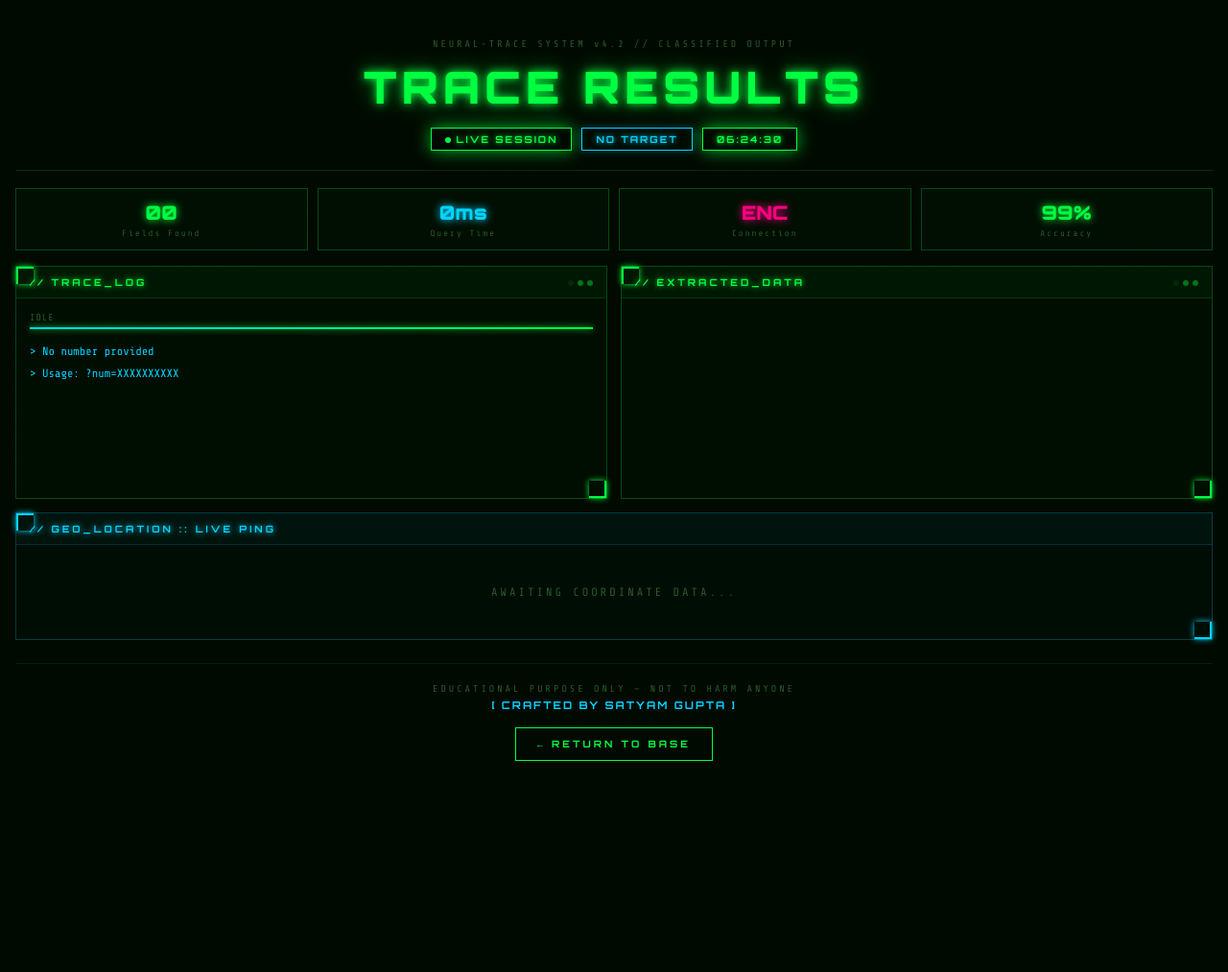
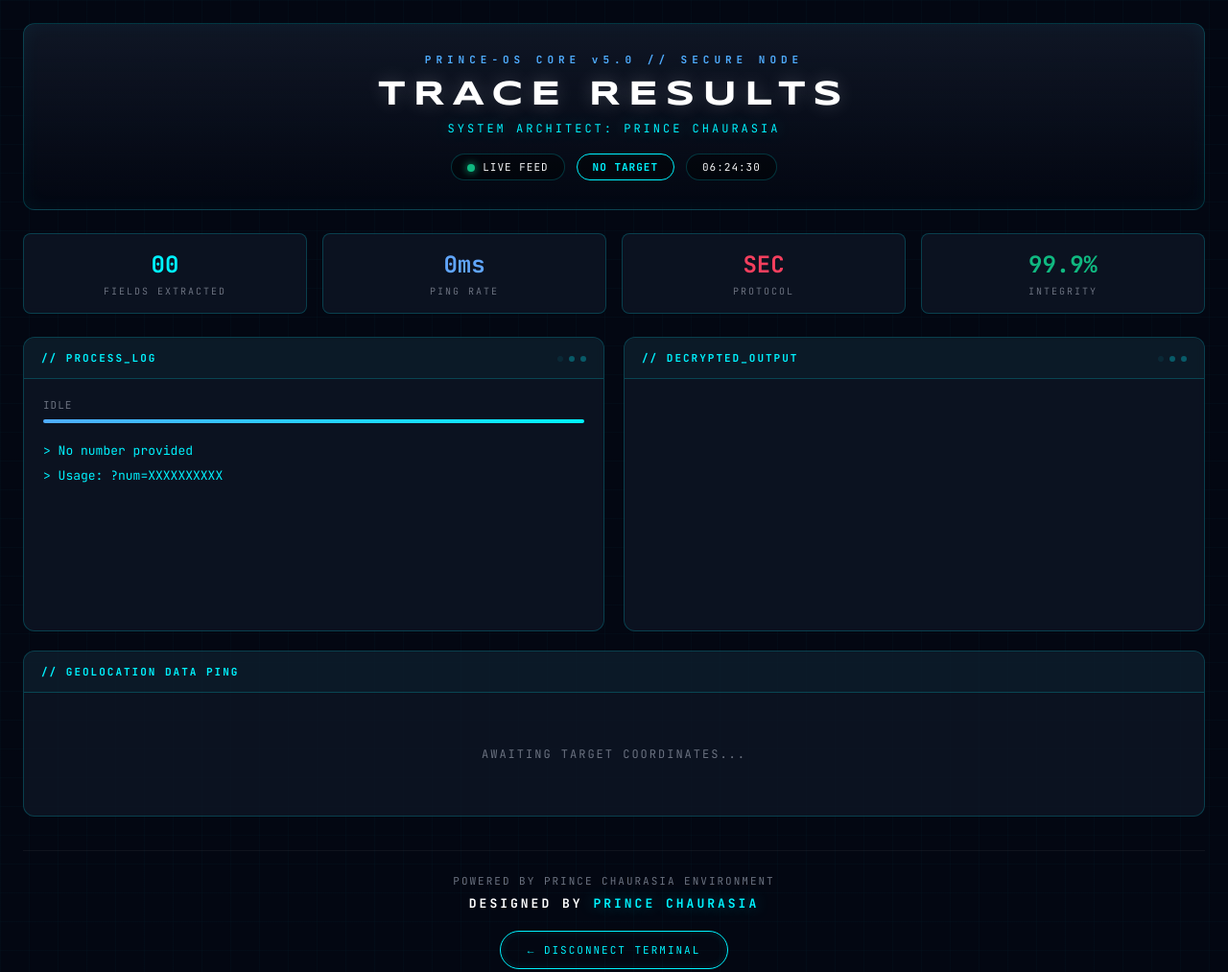
Before and after one commit to john034483/Numberinfo, a plain HTML site: page result.html in a window 1280 px wide. Shown: the whole page at 96% size. Before the commit the page ends 809 px from the top, so only its background shows below. Drawn offline with nearby package versions, Linux system fonts and the light colour scheme.

Commit message:
Update result.html

```diff
--- a/result.html
+++ b/result.html
@@ -2,102 +2,109 @@
 <html lang="en">
 <head>
 <meta charset="UTF-8">
-<title>TRACE RESULT</title>
+<title>PRINCE OS // TRACE RESULT</title>
 <meta name="viewport" content="width=device-width, initial-scale=1.0">
-<link href="https://fonts.googleapis.com/css2?family=Share+Tech+Mono&family=Orbitron:wght@700;900&display=swap" rel="stylesheet">
+<!-- Modern & Clean Fonts -->
+<link href="https://fonts.googleapis.com/css2?family=JetBrains+Mono:wght@400;500;700&family=Syncopate:wght@700&display=swap" rel="stylesheet">
 
 <style>
 * { margin:0; padding:0; box-sizing:border-box; }
 
+:root {
+  --bg-color: #030712;
+  --panel-bg: rgba(17, 24, 39, 0.7);
+  --accent-cyan: #00f2fe;
+  --accent-purple: #4facfe;
+  --text-primary: #f3f4f6;
+  --text-muted: #6b7280;
+  --border-color: rgba(0, 242, 254, 0.2);
+  --glow: 0 0 15px rgba(0, 242, 254, 0.4);
+}
+
 body {
-  background: #010a01;
-  color: #00ff41;
-  font-family: 'Share Tech Mono', monospace;
+  background: var(--bg-color);
+  color: var(--text-primary);
+  font-family: 'JetBrains Mono', monospace;
   min-height: 100vh;
-  padding: 16px;
-  /* scanline effect */
-  background-image: repeating-linear-gradient(
-    0deg,
-    transparent,
-    transparent 2px,
-    rgba(0,0,0,0.06) 2px,
-    rgba(0,0,0,0.06) 4px
-  );
+  padding: 24px;
+  background-image:
+    linear-gradient(rgba(0, 242, 254, 0.02) 1px, transparent 1px),
+    linear-gradient(90deg, rgba(0, 242, 254, 0.02) 1px, transparent 1px);
+  background-size: 30px 30px;
 }
 
 /* ── HEADER ── */
 .header {
   text-align: center;
-  padding: 24px 10px 20px;
-  border-bottom: 1px solid rgba(0,255,65,0.15);
-  margin-bottom: 18px;
+  padding: 30px 10px;
+  background: linear-gradient(180deg, rgba(17, 24, 39, 0.9) 0%, transparent 100%);
+  border: 1px solid var(--border-color);
+  border-radius: 12px;
+  margin-bottom: 24px;
+  backdrop-filter: blur(8px);
+  box-shadow: inset 0 0 20px rgba(0, 242, 254, 0.05);
 }
 
 .sys-tag {
-  font-size: 10px;
-  letter-spacing: 3px;
-  color: #2a5a2a;
-  margin-bottom: 10px;
+  font-size: 11px;
+  letter-spacing: 5px;
+  color: var(--accent-purple);
+  margin-bottom: 12px;
+  font-weight: 700;
 }
 
 h1 {
-  font-family: 'Orbitron', monospace;
-  font-size: clamp(22px, 6vw, 46px);
-  font-weight: 900;
-  letter-spacing: 5px;
-  color: #00ff41;
-  text-shadow: 0 0 10px #00ff41, 0 0 25px rgba(0,255,65,0.5);
-  animation: glitch 5s infinite;
+  font-family: 'Syncopate', sans-serif;
+  font-size: clamp(20px, 4vw, 36px);
+  font-weight: 700;
+  letter-spacing: 8px;
+  color: #ffffff;
+  text-shadow: 0 0 20px rgba(255,255,255,0.2);
+  margin-bottom: 8px;
 }
 
-@keyframes glitch {
-  0%,85%,100% { text-shadow: 0 0 10px #00ff41, 0 0 25px rgba(0,255,65,0.5); }
-  86% { text-shadow: -2px 0 #ff0080, 2px 0 #00d4ff; transform: translate(-1px); }
-  87% { text-shadow: 2px 0 #ff0080, -2px 0 #00d4ff; transform: translate(1px); }
-  88% { text-shadow: 0 0 10px #00ff41, 0 0 25px rgba(0,255,65,0.5); transform: none; }
+.developer-tag {
+  font-size: 12px;
+  letter-spacing: 3px;
+  color: var(--accent-cyan);
+  text-transform: uppercase;
+  margin-bottom: 15px;
+  text-shadow: var(--glow);
 }
 
 .badge-row {
   display: flex;
-  gap: 10px;
+  gap: 12px;
   justify-content: center;
   flex-wrap: wrap;
-  margin-top: 14px;
+  margin-top: 18px;
 }
 
 .badge {
-  font-family: 'Orbitron', monospace;
-  font-size: 10px;
-  letter-spacing: 2px;
-  padding: 5px 14px;
-  border: 1px solid #00ff41;
-  color: #00ff41;
-  text-shadow: 0 0 6px #00ff41;
-  box-shadow: 0 0 8px rgba(0,255,65,0.3);
-  animation: badgePulse 2s infinite;
+  font-size: 11px;
+  letter-spacing: 1px;
+  padding: 6px 16px;
+  border-radius: 30px;
+  border: 1px solid var(--border-color);
+  background: rgba(0, 0, 0, 0.4);
+  color: var(--text-primary);
 }
 
 .badge-c {
-  border-color: #00d4ff;
-  color: #00d4ff;
-  text-shadow: 0 0 6px #00d4ff;
-  box-shadow: 0 0 8px rgba(0,212,255,0.3);
-  animation: none;
-}
-
-@keyframes badgePulse {
-  0%,100% { box-shadow: 0 0 8px rgba(0,255,65,0.3); }
-  50%      { box-shadow: 0 0 18px rgba(0,255,65,0.7); }
+  border-color: var(--accent-cyan);
+  color: var(--accent-cyan);
+  font-weight: bold;
 }
 
 .dot {
   display: inline-block;
-  width: 6px; height: 6px;
+  width: 8px; height: 8px;
   border-radius: 50%;
-  background: #00ff41;
-  margin-right: 6px;
+  background: #10b981;
+  margin-right: 8px;
   vertical-align: middle;
-  animation: blink 1s step-end infinite;
+  box-shadow: 0 0 8px #10b981;
+  animation: blink 1.5s step-end infinite;
 }
 
 @keyframes blink { 0%,100%{opacity:1} 50%{opacity:0} }
@@ -106,215 +113,205 @@ h1 {
 .stats {
   display: grid;
   grid-template-columns: repeat(4, 1fr);
-  gap: 10px;
-  margin-bottom: 16px;
+  gap: 16px;
+  margin-bottom: 24px;
 }
 
 .sbox {
-  border: 1px solid rgba(0,255,65,0.25);
-  padding: 12px 8px;
+  border: 1px solid var(--border-color);
+  border-radius: 8px;
+  padding: 16px 10px;
   text-align: center;
-  background: rgba(0,255,65,0.02);
+  background: var(--panel-bg);
+  backdrop-filter: blur(4px);
+  transition: transform 0.2s, border-color 0.2s;
+}
+
+.sbox:hover {
+  transform: translateY(-2px);
+  border-color: var(--accent-cyan);
 }
 
 .snum {
-  font-family: 'Orbitron', monospace;
-  font-size: 20px; font-weight: 900;
+  font-size: 24px;
+  font-weight: 700;
   display: block;
-  text-shadow: 0 0 8px currentColor;
 }
 
-.slbl { font-size: 9px; letter-spacing: 2px; color: #2a5a2a; margin-top: 4px; }
+.slbl {
+  font-size: 10px;
+  letter-spacing: 2px;
+  color: var(--text-muted);
+  margin-top: 6px;
+  text-transform: uppercase;
+}
 
 /* ── PANELS ── */
 .grid {
   display: grid;
   grid-template-columns: 1fr 1fr;
-  gap: 14px;
-  margin-bottom: 14px;
+  gap: 20px;
+  margin-bottom: 20px;
 }
 
 .panel {
-  border: 1px solid rgba(0,255,65,0.25);
-  background: rgba(0,255,65,0.02);
-  position: relative;
-}
-
-/* corner brackets */
-.panel::before {
-  content: '';
-  position: absolute; top: 0; left: 0;
-  width: 16px; height: 16px;
-  border-top: 2px solid #00ff41;
-  border-left: 2px solid #00ff41;
-  box-shadow: 0 0 6px #00ff41;
-}
-
-.panel::after {
-  content: '';
-  position: absolute; bottom: 0; right: 0;
-  width: 16px; height: 16px;
-  border-bottom: 2px solid #00ff41;
-  border-right: 2px solid #00ff41;
-  box-shadow: 0 0 6px #00ff41;
+  border: 1px solid var(--border-color);
+  background: var(--panel-bg);
+  border-radius: 12px;
+  overflow: hidden;
+  backdrop-filter: blur(4px);
 }
 
 .panel-head {
-  padding: 10px 14px;
-  border-bottom: 1px solid rgba(0,255,65,0.15);
-  background: rgba(0,255,65,0.04);
-  font-family: 'Orbitron', monospace;
-  font-size: 10px;
-  letter-spacing: 3px;
-  color: #00ff41;
-  text-shadow: 0 0 6px #00ff41;
+  padding: 14px 18px;
+  border-bottom: 1px solid var(--border-color);
+  background: rgba(0, 242, 254, 0.03);
+  font-size: 11px;
+  letter-spacing: 2px;
+  color: var(--accent-cyan);
   display: flex;
   align-items: center;
   justify-content: space-between;
+  font-weight: 700;
 }
 
 .dots span {
   display: inline-block;
   width: 6px; height: 6px;
   border-radius: 50%;
-  background: #00ff41;
-  margin-left: 4px;
-  opacity: 0.4;
+  background: var(--accent-cyan);
+  margin-left: 6px;
+  opacity: 0.3;
+}
+.dots span:first-child { opacity: 1; animation: blink 1.5s infinite; }
+
+.panel-body { padding: 20px; }
+
+/* Progress Bar */
+.prog-lbl { font-size: 11px; color: var(--text-muted); letter-spacing: 1px; margin-bottom: 8px; text-transform: uppercase;}
+.prog-bar  { height: 4px; background: rgba(255,255,255,0.05); border-radius: 10px; margin-bottom: 16px; overflow: hidden; }
+.prog-fill {
+  height: 100%;
+  background: linear-gradient(90deg, var(--accent-purple), var(--accent-cyan));
+  width: 0%;
+  transition: width 1s cubic-bezier(0.4, 0, 0.2, 1);
 }
 
-.dots span:first-child { opacity: 0.9; animation: blink 1.5s infinite; }
-
-.panel-body { padding: 14px; }
-
-/* progress */
-.prog-lbl { font-size: 10px; color: #2a5a2a; letter-spacing: 1px; margin-bottom: 5px; }
-.prog-bar  { height: 2px; background: rgba(0,255,65,0.1); margin-bottom: 12px; }
-.prog-fill {
-  height: 100%;
-  background: linear-gradient(90deg, #00d4ff, #00ff41);
-  box-shadow: 0 0 6px #00ff41;
-  width: 0%;
-  transition: width 1.5s ease-out;
+/* Terminal */
+#terminal {
+  font-size: 13px;
+  line-height: 2;
+  max-height: 320px;
+  overflow-y: auto;
+  min-height: 180px;
+  color: #d1d5db;
 }
 
-/* terminal */
-#terminal {
-  font-size: 12px;
-  line-height: 1.9;
-  max-height: 320px;
-  overflow-y: auto;
-  min-height: 150px;
+#terminal::-webkit-scrollbar { width: 4px; }
+#terminal::-webkit-scrollbar-thumb { background: var(--border-color); border-radius: 10px; }
+
+/* Data Fields */
+.data-field {
+  margin-bottom: 12px;
+  padding: 12px 16px;
+  border: 1px solid rgba(255,255,255,0.03);
+  border-radius: 8px;
+  background: rgba(0,0,0,0.2);
+  transition: all 0.2s;
 }
 
-#terminal::-webkit-scrollbar { width: 3px; }
-#terminal::-webkit-scrollbar-thumb { background: #00ff41; }
-
-/* data fields */
-.data-field {
-  margin: 8px 0;
-  padding: 10px 12px;
-  border-left: 2px solid #00ff41;
-  border-bottom: 1px solid rgba(0,255,65,0.07);
-  background: rgba(0,255,65,0.03);
-  word-break: break-word;
-  transition: background 0.2s;
+.data-field:hover {
+  background: rgba(0, 242, 254, 0.03);
+  border-color: rgba(0, 242, 254, 0.15);
 }
-
-.data-field:hover { background: rgba(0,255,65,0.07); }
 
 .data-field b {
   display: block;
-  font-family: 'Orbitron', monospace;
-  font-size: 9px;
-  letter-spacing: 2px;
-  color: #00d4ff;
-  text-shadow: 0 0 5px #00d4ff;
-  font-weight: normal;
-  margin-bottom: 3px;
+  font-size: 10px;
+  letter-spacing: 1.5px;
+  color: var(--accent-purple);
+  font-weight: 500;
+  margin-bottom: 5px;
 }
 
-.data-field span { color: #c8ffc8; font-size: 13px; }
+.data-field span { color: #ffffff; font-size: 14px; }
 
-/* map */
+/* Map */
 #mapBox {
   grid-column: 1 / -1;
-  border: 1px solid rgba(0,212,255,0.25);
-  background: rgba(0,212,255,0.02);
-  position: relative;
-}
-
-#mapBox::before {
-  content: '';
-  position: absolute; top: 0; left: 0;
-  width: 16px; height: 16px;
-  border-top: 2px solid #00d4ff;
-  border-left: 2px solid #00d4ff;
-  box-shadow: 0 0 6px #00d4ff;
-  z-index: 5;
-}
-
-#mapBox::after {
-  content: '';
-  position: absolute; bottom: 0; right: 0;
-  width: 16px; height: 16px;
-  border-bottom: 2px solid #00d4ff;
-  border-right: 2px solid #00d4ff;
-  box-shadow: 0 0 6px #00d4ff;
-  z-index: 5;
+  border: 1px solid var(--border-color);
+  background: var(--panel-bg);
+  border-radius: 12px;
+  overflow: hidden;
 }
 
 .map-head {
-  padding: 10px 14px;
-  border-bottom: 1px solid rgba(0,212,255,0.15);
-  background: rgba(0,212,255,0.03);
-  font-family: 'Orbitron', monospace;
-  font-size: 10px; letter-spacing: 3px;
-  color: #00d4ff;
-  text-shadow: 0 0 6px #00d4ff;
+  padding: 14px 18px;
+  border-bottom: 1px solid var(--border-color);
+  background: rgba(0, 242, 254, 0.03);
+  font-size: 11px; letter-spacing: 2px;
+  color: var(--accent-cyan);
+  font-weight: 700;
 }
 
-.map-body { padding: 12px; }
+.map-body { padding: 16px; }
 
 #mapBox iframe {
   display: block;
-  border: 1px solid rgba(0,212,255,0.2);
-  filter: invert(90%) hue-rotate(135deg) saturate(1.3) brightness(0.85);
+  border-radius: 8px;
+  border: 1px solid rgba(0, 242, 254, 0.1);
+  /* Sleek dark map overlay effect */
+  filter: invert(90%) hue-rotate(190deg) contrast(1.2) brightness(0.9);
 }
 
-/* footer */
+/* ── FOOTER ── */
 .footer {
   text-align: center;
-  margin-top: 24px;
-  padding-top: 20px;
-  border-top: 1px solid rgba(0,255,65,0.1);
+  margin-top: 35px;
+  padding-top: 24px;
+  border-top: 1px solid rgba(255,255,255,0.05);
 }
 
-.footer p { font-size: 10px; color: #2a5a2a; letter-spacing: 3px; margin-bottom: 5px; }
-.credit    { font-family: 'Orbitron', monospace; font-size: 11px; color: #00d4ff; letter-spacing: 2px; margin-bottom: 16px; }
+.footer p { font-size: 11px; color: var(--text-muted); letter-spacing: 2px; margin-bottom: 8px; }
+.credit {
+  font-size: 13px;
+  color: #ffffff;
+  letter-spacing: 3px;
+  margin-bottom: 20px;
+  font-weight: 700;
+}
+.credit span {
+  color: var(--accent-cyan);
+  text-shadow: var(--glow);
+}
 
 .back-btn {
   display: inline-block;
-  padding: 10px 22px;
-  border: 1px solid #00ff41;
-  color: #00ff41;
-  font-family: 'Orbitron', monospace;
-  font-size: 10px; letter-spacing: 3px;
-  cursor: pointer; background: transparent;
+  padding: 12px 28px;
+  border: 1px solid var(--accent-cyan);
+  border-radius: 30px;
+  color: var(--accent-cyan);
+  font-family: 'JetBrains Mono', monospace;
+  font-size: 11px; letter-spacing: 2px;
+  cursor: pointer;
+  background: transparent;
   text-transform: uppercase;
   transition: all 0.3s;
+  box-shadow: inset 0 0 10px rgba(0, 242, 254, 0.1);
 }
 
 .back-btn:hover {
-  background: rgba(0,255,65,0.1);
-  box-shadow: 0 0 14px rgba(0,255,65,0.4);
-  color: #fff;
+  background: var(--accent-cyan);
+  color: var(--bg-color);
+  box-shadow: 0 0 20px rgba(0, 242, 254, 0.4);
+  font-weight: bold;
 }
 
-/* responsive */
-@media(max-width: 600px) {
+/* Responsive */
+@media(max-width: 768px) {
   .grid  { grid-template-columns: 1fr; }
-  .stats { grid-template-columns: repeat(2,1fr); }
-  h1     { letter-spacing: 3px; }
+  .stats { grid-template-columns: repeat(2, 1fr); }
+  body { padding: 12px; }
 }
 </style>
 </head>
@@ -322,10 +319,11 @@ h1 {
 
 <!-- HEADER -->
 <div class="header">
-  <div class="sys-tag">NEURAL-TRACE SYSTEM v4.2 // CLASSIFIED OUTPUT</div>
+  <div class="sys-tag">PRINCE-OS CORE v5.0 // SECURE NODE</div>
   <h1>TRACE RESULTS</h1>
+  <div class="developer-tag">SYSTEM ARCHITECT: PRINCE CHAURASIA</div>
   <div class="badge-row">
-    <div class="badge"><span class="dot"></span>LIVE SESSION</div>
+    <div class="badge"><span class="dot"></span>LIVE FEED</div>
     <div class="badge badge-c" id="statusBadge">INITIALIZING...</div>
     <div class="badge" id="clockBadge">--:--:--</div>
   </div>
@@ -334,20 +332,20 @@ h1 {
 <!-- STATS -->
 <div class="stats">
   <div class="sbox">
-    <span class="snum" id="s1" style="color:#00ff41">00</span>
-    <div class="slbl">Fields Found</div>
+    <span class="snum" id="s1" style="color: var(--accent-cyan)">00</span>
+    <div class="slbl">Fields Extracted</div>
   </div>
   <div class="sbox">
-    <span class="snum" id="s2" style="color:#00d4ff">0ms</span>
-    <div class="slbl">Query Time</div>
+    <span class="snum" id="s2" style="color: #60a5fa">0ms</span>
+    <div class="slbl">Ping Rate</div>
   </div>
   <div class="sbox">
-    <span class="snum" id="s3" style="color:#ff0080">ENC</span>
-    <div class="slbl">Connection</div>
+    <span class="snum" id="s3" style="color: #f43f5e">SEC</span>
+    <div class="slbl">Protocol</div>
   </div>
   <div class="sbox">
-    <span class="snum" style="color:#00ff41">99%</span>
-    <div class="slbl">Accuracy</div>
+    <span class="snum" style="color: #10b981">99.9%</span>
+    <div class="slbl">Integrity</div>
   </div>
 </div>
 
@@ -357,7 +355,7 @@ h1 {
   <!-- Terminal -->
   <div class="panel">
     <div class="panel-head">
-      // TRACE_LOG
+      // PROCESS_LOG
       <div class="dots"><span></span><span></span><span></span></div>
     </div>
     <div class="panel-body">
@@ -370,7 +368,7 @@ h1 {
   <!-- Data -->
   <div class="panel">
     <div class="panel-head">
-      // EXTRACTED_DATA
+      // DECRYPTED_OUTPUT
       <div class="dots"><span></span><span></span><span></span></div>
     </div>
     <div class="panel-body">
@@ -380,10 +378,10 @@ h1 {
 
   <!-- Map -->
   <div id="mapBox">
-    <div class="map-head">// GEO_LOCATION :: LIVE PING</div>
+    <div class="map-head">// GEOLOCATION DATA PING</div>
     <div class="map-body" id="mapInner">
-      <div style="color:#2a5a2a;font-size:12px;padding:30px 0;text-align:center;letter-spacing:3px;">
-        AWAITING COORDINATE DATA...
+      <div style="color: var(--text-muted); font-size:12px; padding:40px 0; text-align:center; letter-spacing:2px;">
+        AWAITING TARGET COORDINATES...
       </div>
     </div>
   </div>
@@ -392,15 +390,14 @@ h1 {
 
 <!-- FOOTER -->
 <div class="footer">
-  <p>EDUCATIONAL PURPOSE ONLY — NOT TO HARM ANYONE</p>
-  <div class="credit">[ CRAFTED BY SATYAM GUPTA ]</div>
-  <button class="back-btn" onclick="window.location.href='index.html'">← RETURN TO BASE</button>
+  <p>POWERED BY PRINCE CHAURASIA ENVIRONMENT</p>
+  <div class="credit">DESIGNED BY <span>PRINCE CHAURASIA</span></div>
+  <button class="back-btn" onclick="window.location.href='index.html'">← DISCONNECT TERMINAL</button>
 </div>
 
 <audio id="successAudio" src="success.mp3"></audio>
 
 <script>
-
 /* ── CLOCK ── */
 setInterval(function(){
   var n = new Date();
@@ -427,7 +424,6 @@ function showMap(addr){
 /* ════════════════════════════════════
    YOUR ORIGINAL WORKING JS — UNTOUCHED
    ════════════════════════════════════ */
-
 const params = new URLSearchParams(window.location.search);
 const num = params.get('num');
 
@@ -437,8 +433,8 @@ const dataDisplay = document.getElementById("dataDisplay");
 function log(text){
   const div = document.createElement("div");
   div.textContent = "> " + text;
-  div.style.color = text.includes("✔") ? "#00ff41" :
-                    text.includes("Error") || text.includes("API:") ? "#ff0080" : "#00d4ff";
+  div.style.color = text.includes("✔") ? "#10b981" :
+                    text.includes("Error") || text.includes("API:") ? "#f43f5e" : "#00f2fe";
   terminal.appendChild(div);
   terminal.scrollTop = terminal.scrollHeight;
 }
@@ -454,7 +450,6 @@ function addField(label, value){
   document.getElementById('s1').textContent = String(cur + 1).padStart(2, '0');
 }
 
-// 🔥 FULL DATA RENDER — your recursive function, unchanged
 function showAllData(data){
   dataDisplay.innerHTML = "";
   document.getElementById('s1').textContent = '00';
@@ -468,19 +463,16 @@ function showAllData(data){
       } else {
         addField((prefix + key).toUpperCase(), value);
 
-        // auto-detect address field for map
         if(key.toLowerCase().includes("address") && value){
           showMap(value);
         }
       }
     }
   }
-
   render(data);
 }
 
 async function start(){
-
   if(!num){
     log("No number provided");
     log("Usage: ?num=XXXXXXXXXX");
@@ -489,55 +481,49 @@ async function start(){
     return;
   }
 
-  setProgress(10, "BOOTING...");
-  log("Target: " + num);
-  setProgress(30, "CONNECTING...");
-  log("Connecting to server...");
+  setProgress(10, "BOOTING SOURCE...");
+  log("Target Initialized: " + num);
+  setProgress(30, "CONNECTING TO CORES...");
+  log("Establishing handshake...");
 
   var t0 = Date.now();
 
   try{
-
-    // ✅ YOUR ORIGINAL API CALL — NOT CHANGED
     const res = await fetch("/api/getdata?num=" + encodeURIComponent(num));
-
     const json = await res.json();
     console.log("API:", json);
 
     document.getElementById('s2').textContent = (Date.now() - t0) + "ms";
-    document.getElementById('s3').textContent = "TLS";
-    setProgress(60, "PARSING...");
+    document.getElementById('s3').textContent = "SHIELD";
+    setProgress(60, "DECRYPTING PACKETS...");
 
-    // 🔥 your original error check
     if(json.status === false){
-      log("API: " + json.message);
+      log("API Error: " + json.message);
       setStatus("API ERROR");
       setProgress(100, "ERROR");
       return;
     }
 
-    // 🔥 your original data extract
     let data = null;
     if(json.result && Array.isArray(json.result)) data = json.result[0];
     else if(json.result) data = json.result;
     else data = json;
 
     if(!data){
-      log("No data found");
+      log("No matrix data found");
       setStatus("NO DATA");
       setProgress(100, "NO RESULTS");
       return;
     }
 
-    setProgress(85, "RENDERING...");
-    log("Data received ✔");
+    setProgress(85, "STRUCTURING DATA...");
+    log("Data Stream Decrypted ✔");
 
-    // 🔥 your original recursive render
     showAllData(data);
 
-    setProgress(100, "TRACE COMPLETE ✔");
-    log("Completed ✔");
-    setStatus("DATA FOUND ✔");
+    setProgress(100, "TRACE SUCCESSFUL ✔");
+    log("Process Complete ✔");
+    setStatus("SUCCESS ✔");
 
     try{
       var a = document.getElementById('successAudio');
@@ -546,14 +532,13 @@ async function start(){
     }catch(e){}
 
   }catch(e){
-    log("Error: " + e.message);
-    setStatus("ERROR");
-    setProgress(100, "ERROR");
+    log("Fatal Error: " + e.message);
+    setStatus("CRASHED");
+    setProgress(100, "FAILED");
   }
 }
 
 start();
-
 </script>
 </body>
-  </html>
+</html>
```
